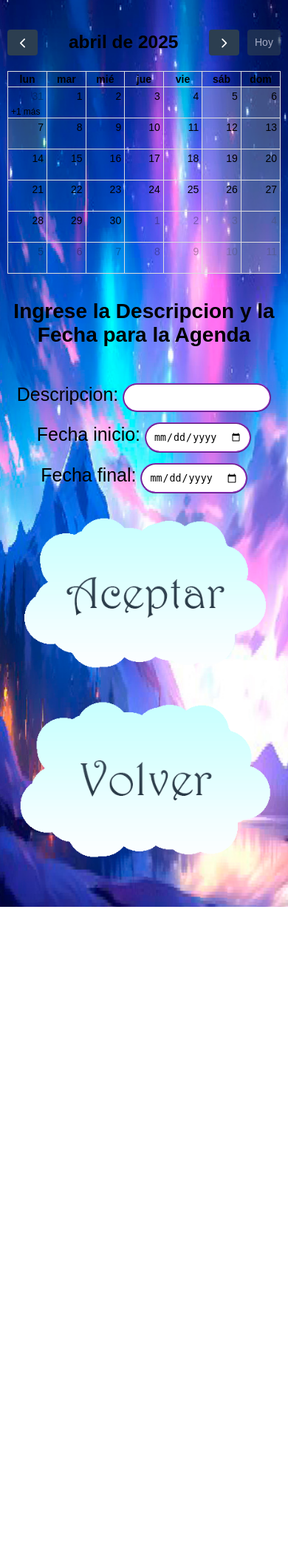
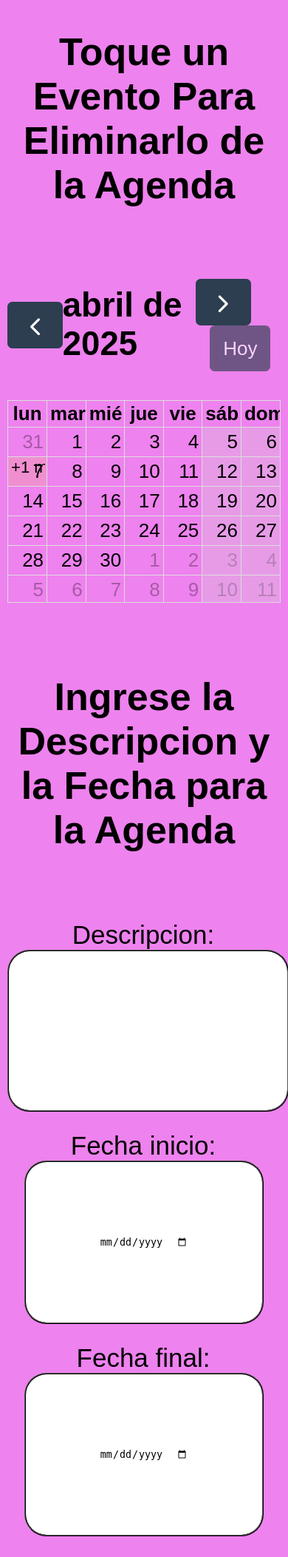
Before and after one commit to factor-rgb/Experimental, a Django app: page /agenda/mes/ in a window 390 px wide. Shown: the top 2105 px of the page at 74% size. Before the commit the page ends 1226 px from the top, so only its background shows below. Run offline with Django 5.2, Linux system fonts and the light colour scheme; data comes from the database, SQL or seed files in the repository; lists and menus that the app fills with data are empty.

Commit message:
style(core): new background, better positions,delete pop confirm

```diff
--- a/src/core/static/style.css
+++ b/src/core/static/style.css
@@ -1,13 +1,11 @@
 body {
     font-family: Georgia, 'Times New Roman', Times, serif, 'Gill Sans MT', Calibri, 'Trebuchet MS', sans-serif;
-    background-image: url(background_pc.jpg);
-    background-size: cover;
+    background-color: blueviolet;
     text-align: center;
 }
 
 header img {
     width: 640px;
-    height: 350;
 }
 
 .buttons {
@@ -16,27 +14,26 @@
     margin: auto;
 }
 
-form input {
-    padding: 10px;
+.form_fecha input {
+    padding: 15px;
     border-style: ridge;
     border-radius: 30px;
-    border-color: darkorchid;
+    border-color: mediumvioletred;
 }
 
-form ul {
+.form_fecha ul {
     list-style: none;
 }
 
-form label {
+.form_fecha label {
     padding-right: 2px;
-    font-size: 25px;
+    font-size: 35px;
 }
 
 @media (max-width: 450px) {
     body {
         font-family: Georgia, 'Times New Roman', Times, serif;
-        background-image: url(background_movile.jpg);
-        background-size: cover;
+        background-color: violet;
     }
 
     .buttons {
@@ -49,4 +46,16 @@
         max-width: 370px;
         max-height: 390px;
     }
+
+    .form_fecha input {
+        padding: 100px;
+        border-style: ridge;
+        border-radius: 30px;
+        border-color: black;
+    }
+
+    .form_fecha label {
+        padding-right: 2px;
+        font-size: 35px;
+    }
 }
--- a/src/core/templates/core/meses.html
+++ b/src/core/templates/core/meses.html
@@ -20,10 +20,6 @@
         center: 'title',
       },
       businessHours: true,
-      eventClick: function(arg) {
-        if (confirm('Quieres Borrar Este Evento?')) {
-        }
-      },
       dayMaxEvents: true, // allow "more" link when too many events
       events: [
           {% for agenda in fechas %}
@@ -48,7 +44,7 @@
     margin: 40px 10px;
     padding: 0;
     font-family: Arial, Helvetica Neue, Helvetica, sans-serif;
-    font-size: 14px;
+    font-size: 26px;
   }
   #calendar {
     max-width: 1100px;
@@ -57,17 +53,18 @@
 </style>
 </head>
 <body>
-
+  <h1>Toque un Evento Para Eliminarlo de la Agenda</h1>
+  <br><br>
   <div id='calendar'></div>
-  <br>
+  <br><br>
   <h1>Ingrese la Descripcion y la Fecha para la Agenda</h1>
   <br>
-  <form method="post">
+  <form method="post" class="form_fecha">
       {% csrf_token %}
       {{ form.as_p }}
       <button type="submit" style="background: none; border: 0px;"><img src="{% static 'button_aceptar.png' %}" class="buttons"></button>
+      <a href="{% url 'core:index' %}"><img src="{% static 'button_volver.png' %}" class="buttons"></a>
   </form>
-  <a href="{% url 'core:index' %}"><img src="{% static 'button_volver.png' %}" class="buttons"></a>
 
 </body>
 </html>
```
Also changed, not shown: src/core/static/background_movile.jpg (deleted), src/core/static/background_pc.jpg (deleted).
